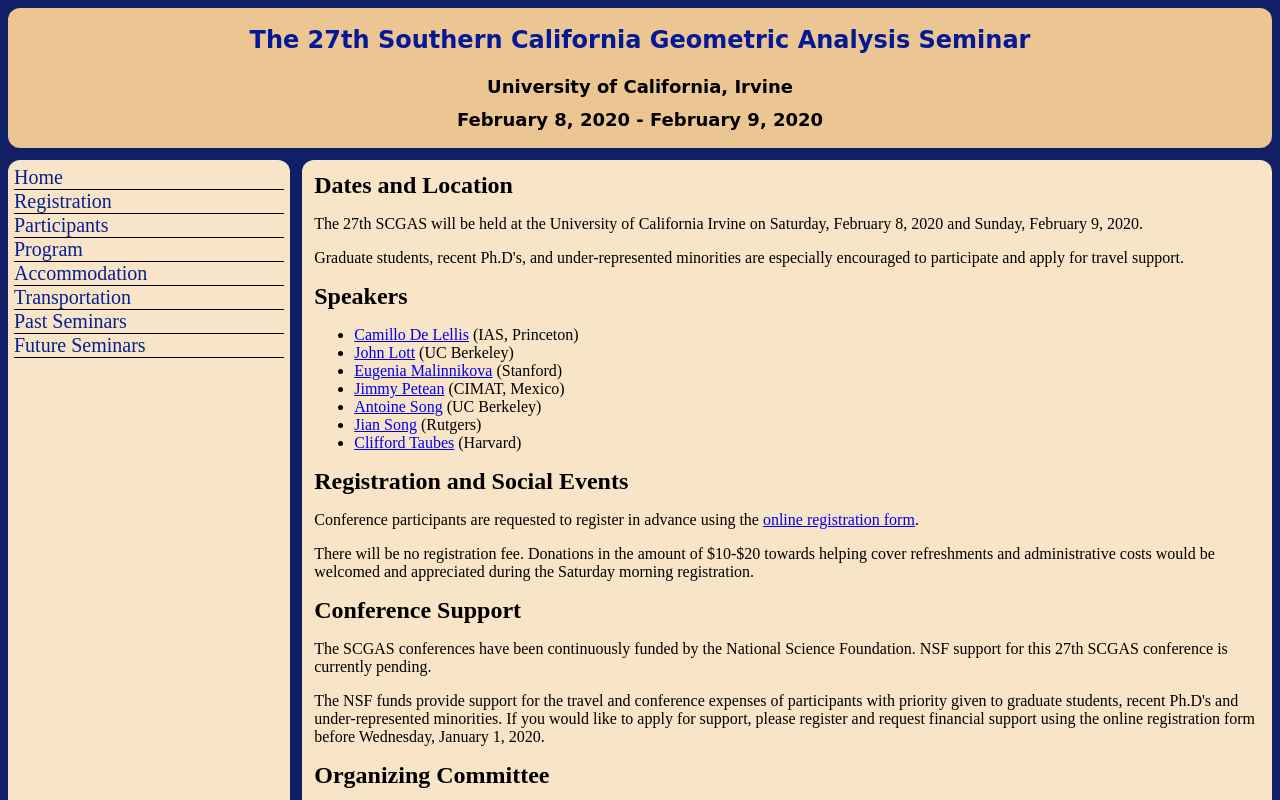
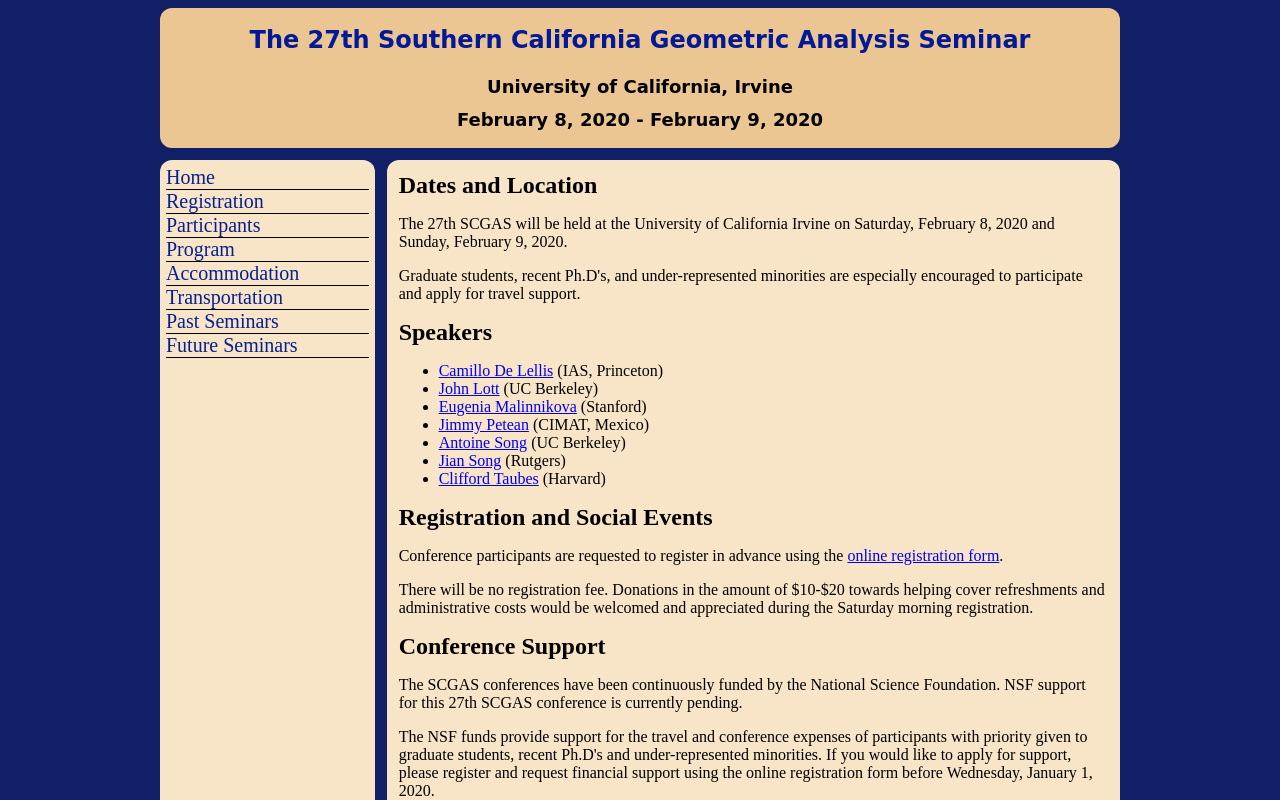
Before and after one commit to Geometry-Discovery-Project-UCI/scgas.math.uci.edu, a Vue app: page / in a window 1280 px wide. Shown: the top 800 px of the page. Built offline with nearby package versions, Linux system fonts and the light colour scheme.

Commit message:
chore(*): finishing touch

```diff
--- a/src/components/AppLayout.vue
+++ b/src/components/AppLayout.vue
@@ -1,4 +1,5 @@
 <template>
+  <div id="wrapper">
     <AppHeader></AppHeader>
     <div class="divider"></div>
     <div id="main-content">
@@ -7,6 +8,7 @@
       <AppContent style="flex: 7">
         <RouterView></RouterView>
       </AppContent>
+    </div>
   </div>
 </template>
 
@@ -20,6 +22,12 @@
   flex-direction: row;
   justify-content: space-between;
 }
+
+#wrapper {
+  max-width: 75vw;
+  margin-left: auto;
+  margin-right: auto;
+}
 </style>
 
 <script setup lang="ts">
--- a/vue.config.js
+++ b/vue.config.js
@@ -42,6 +42,7 @@
 }
 
 module.exports = {
+  publicPath: "/~scgas/",
   pages: {
     index: {
       entry: "src/main.ts",
```
Lines whose indentation alone changed are shown as unchanged.
